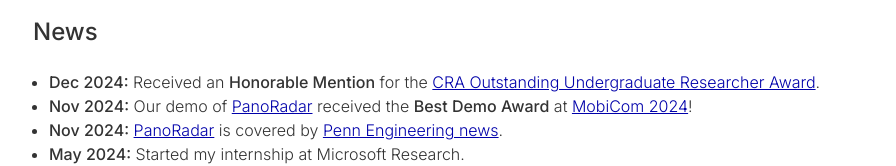
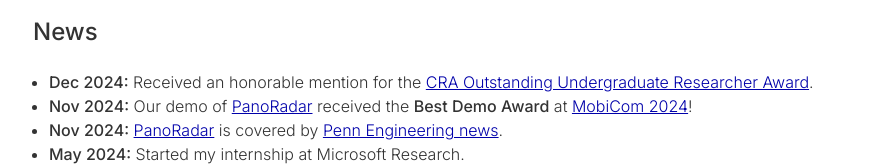
Before and after one commit to FreddyLiu06/FreddyLiu06.github.io, a plain HTML site: page index.html in a window 1280 px wide. Shown: the part 408-574 px from the top of the page, without its empty margins (191-1087 px from the left). Drawn offline with nearby package versions, Linux system fonts and the light colour scheme.

Commit message:
update cra link

```diff
--- a/index.html
+++ b/index.html
@@ -36,7 +36,7 @@
         <h2>News</h2>
         <ul>
             <li>
-                <b>Dec 2024:</b> Received an <b>Honorable Mention</b> for the <a href="https://cra.org/crae/awards/cra-outstanding-undergraduate-researchers/">CRA Outstanding Undergraduate Researcher Award</a>.
+                <b>Dec 2024:</b> Received an honorable mention for the <a href="https://cra.org/about/awards/outstanding-undergraduate-researcher-award/">CRA Outstanding Undergraduate Researcher Award</a>.
             </li>
             <li>
                 <b>Nov 2024:</b> Our demo of <a href="https://dl.acm.org/doi/10.1145/3636534.3649369">PanoRadar</a> received the <b>Best Demo Award</b> at <a href="https://www.sigmobile.org/mobicom/2024/">MobiCom 2024</a>!
```
